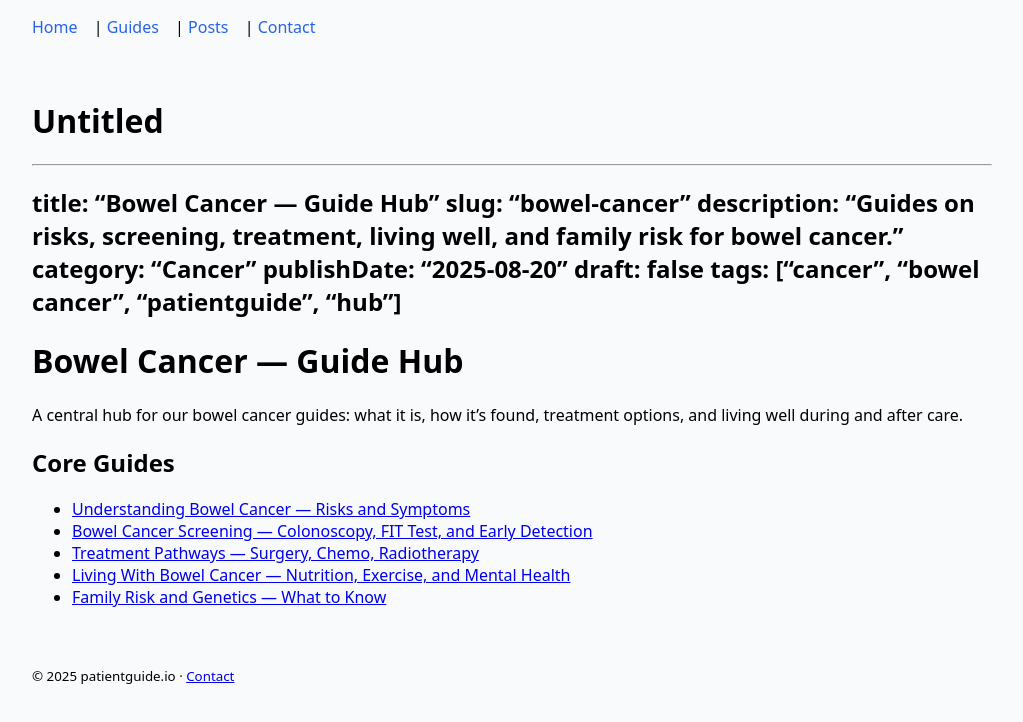
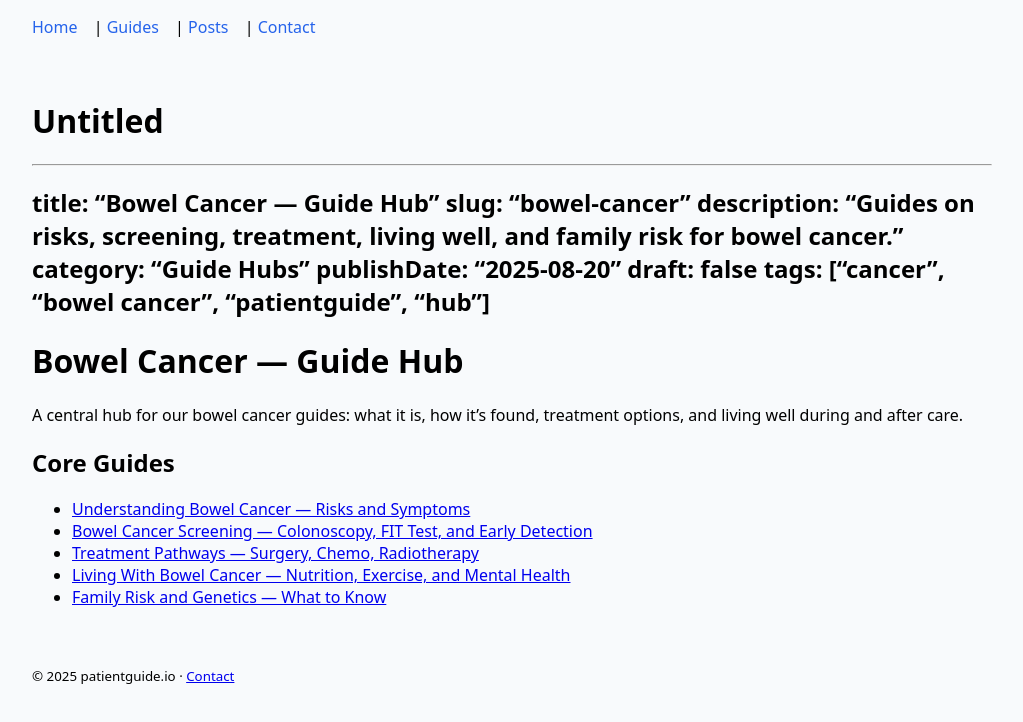
Before and after one commit to wavechecker/thought-archive, an Astro site: page /guides/bowel-cancer in a window 1280 px wide. Shown: the whole page, without its empty margins (128-1151 px from the left). Built offline with nearby package versions, Linux system fonts and the light colour scheme; Astro itself is replaced by a stand-in of ours.

Commit message:
chore(hubs): standardize hub/overview pages under 'Guide Hubs'

```diff
--- a/src/content/guides/bowel-cancer.md
+++ b/src/content/guides/bowel-cancer.md
@@ -6,7 +6,7 @@ draft: true
 title: "Bowel Cancer — Guide Hub"
 slug: "bowel-cancer"
 description: "Guides on risks, screening, treatment, living well, and family risk for bowel cancer."
-category: "Cancer"
+category: "Guide Hubs"
 publishDate: "2025-08-20"
 draft: false
 tags: ["cancer", "bowel cancer", "patientguide", "hub"]
--- a/src/content/guides/heart-circulation.md
+++ b/src/content/guides/heart-circulation.md
@@ -6,7 +6,7 @@ draft: true
 title: "Heart & Circulation — Guide Hub"
 slug: "heart-circulation"
 description: "Core guides for heart health: angiography, rehab, medications, atrial fibrillation, and prevention."
-category: "Heart & Circulation"
+category: "Guide Hubs"
 publishDate: "2025-08-20"
 draft: false
 tags: ["cardiology", "patientguide", "hub"]
```
